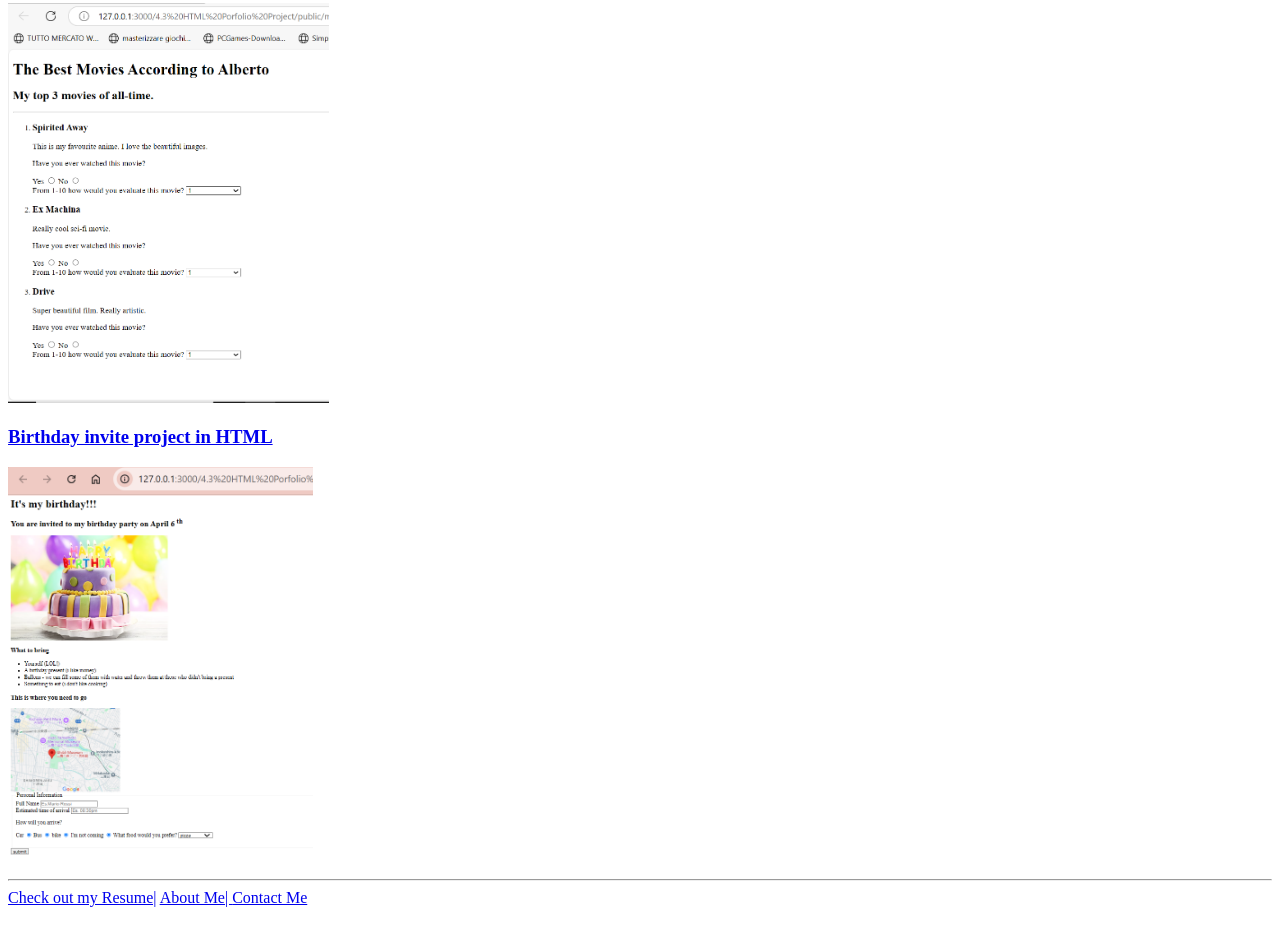
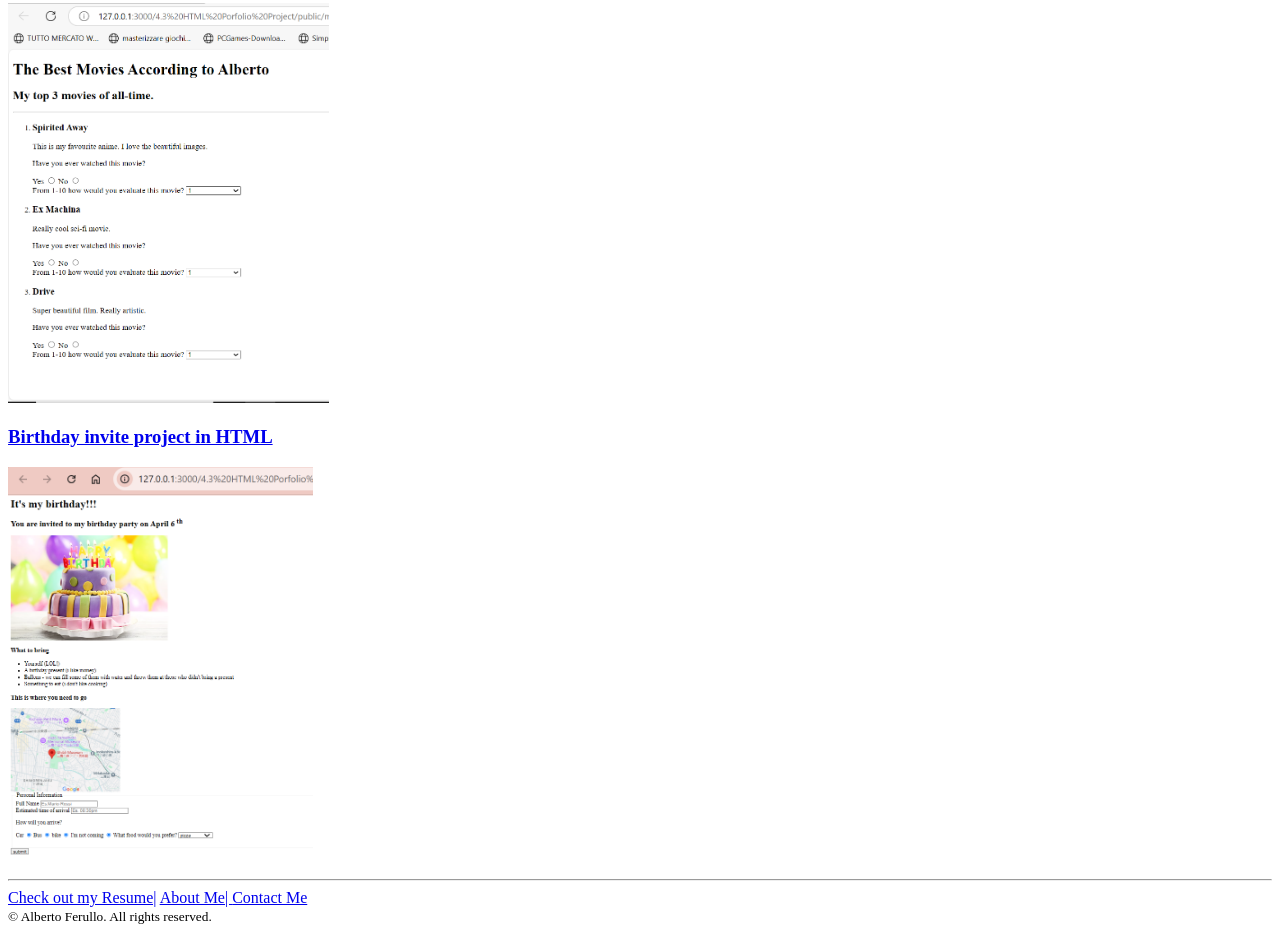
Before and after one commit to AlbFer94/html.portfolioalberto, a plain HTML site: page index.html in a window 1280 px wide. Shown: the part 185-1118 px from the top of the page. Drawn offline with Linux system fonts and the light colour scheme.

Commit message:
Update index.html

```diff
--- a/index.html
+++ b/index.html
@@ -23,5 +23,8 @@
 <a target="_blank" href="./public/resume.html">Check out my Resume|</a>
 <a target="_blank" href="./public/about.html"> About Me| </a>
 <a target="_blank" href="./public/contact.html"> Contact Me</a>
+    <section>
+    <small>© Alberto Ferullo. All rights reserved.</small>
+</section>
 </footer>
 </html>
```
